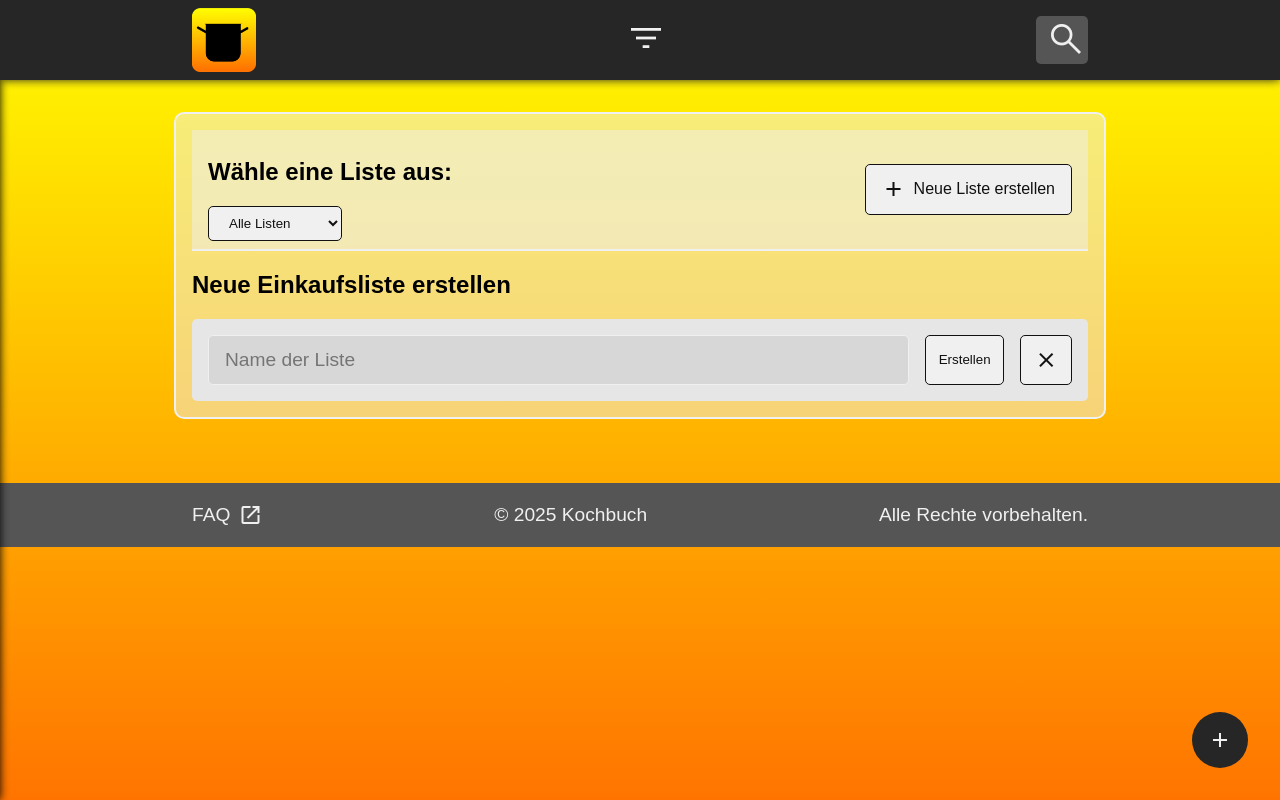
After one commit to jan-albrecht05/Kochbuch-DB, a PHP site: page /pages/einkaufsliste.php?list=new in a window 1280 px wide. The commit adds this page. Run offline with PHP 8.4, Linux system fonts and the light colour scheme; the visitor is signed in with stand-in values (Sample User, id 1); data comes from the database, SQL or seed files in the repository.

Commit message:
starting on the shopping list

```diff
--- a/assets/css/heading.css
+++ b/assets/css/heading.css
@@ -263,5 +263,6 @@ a.sidebar-link span:first-child{
     #sidebar{
         width: 100%;
         padding-top: 3rem;
+        height: 94lvh;
     }
 }
--- /dev/null
+++ b/assets/css/listen.css
@@ -0,0 +1,79 @@
+#top-bar{
+    display: flex;
+    justify-content: space-between;
+    align-items: center;
+    padding: 0.5rem 1rem;
+    background-color: var(--bg-color-transparent);
+    border-bottom: 2px solid var(--bg-color);
+}
+#new-list-btn{
+    padding: .8rem 1rem;
+    background-color: var(--bg-color);
+    color: var(--text-color);
+    text-decoration: none;
+    border-radius: 5px;
+    border: 1px solid var(--text-color);
+}
+select{
+    padding: 0.5rem 1rem;
+    border: 1px solid var(--bg-color);
+    border-radius: 5px;
+    background-color: var(--bg-color);
+    color: var(--text-color);
+    border: 1px solid var(--text-color);
+}
+#new-list-btn span:first-child{
+    margin-right: .5rem;
+}
+#new-list-form{
+    display: flex;
+    gap: 1rem;
+    padding: 1rem;
+    background-color: var(--lightgrey);
+    border-radius: 5px;
+}
+#new-list-form input[type="text"]{
+    padding: 0.5rem 1rem;
+    border: 1px solid var(--bg-color);
+    border-radius: 5px;
+    background-color: var(--lightgrey2);
+    color: var(--text-color);
+    width: calc(100% - 1rem);
+}
+#new-list-form button{
+    padding: .6rem .8rem;
+    background-color: var(--bg-color);
+    color: var(--text-color);
+    border: 1px solid var(--text-color);
+    border-radius: 5px;
+    cursor: pointer;
+}
+#add-item-btn{
+    position: fixed;
+    z-index: 1000;
+    display: flex;
+    bottom: 0;
+    right: 0;
+    margin-right: 2rem;
+    margin-bottom: 2rem;
+    padding: 1rem;
+    border-radius: 50%;
+    background-color: var(--grey);
+    color: var(--bg-color);
+    border: none;
+}
+@media (max-width: 600px) {
+    #new-list-btn {
+        font-size: 80%;
+    }
+    #new-list-form {
+        flex-direction: column;
+    }
+    #new-list-form input[type="text"] {
+        width: auto;
+    }
+    #add-item-btn{
+        margin-bottom: 1rem;
+        margin-right: 1rem;
+    }
+}
--- a/pages/admin-panel.php
+++ b/pages/admin-panel.php
@@ -12,9 +12,11 @@
     <link rel="stylesheet" href="../assets/css/main.css">
     <link rel="stylesheet" href="../assets/css/root.css">
     <link rel="stylesheet" href="../assets/css/heading.css">
+    <link rel="stylesheet" href="../assets/css/footer.css">
     <link rel="stylesheet" href="../assets/css/admin.css">
     <link rel="stylesheet" href="https://fonts.googleapis.com/css2?family=Material+Symbols+Outlined"/>
     <script src="../assets/js/heading.js"></script>
+    <script src="../assets/js/footer.js"></script>
 </head>
 <body>
 <?php
@@ -442,5 +444,8 @@ if ($_SERVER['REQUEST_METHOD'] === 'POST' && isset($_POST['edit_user'])) {
             ?>
         </details>
     </div>
+    <div id="footer">
+        <!-- Code gets injected by heading.js -->
+    </div
 </body>
 </html>
--- /dev/null
+++ b/pages/einkaufsliste.php
@@ -0,0 +1,139 @@
+<?php
+session_start();
+
+// Include database connection
+$usersdb = new SQLite3("../assets/db/users.db");
+$user_id = $_SESSION['user_id'];
+
+// Check if user is logged in
+if (!isset($user_id)) {
+    header("Location: login.php?redirect=einkaufsliste.php");
+    exit;
+
+}?>
+<!DOCTYPE html>
+<html lang="de">
+<head>
+    <meta charset="UTF-8">
+    <meta name="viewport" content="width=device-width, initial-scale=1.0">
+    <meta property="og:title" content="Home - Kochbuch" />
+    <meta property="og:description" content="Ein digitales Kochbuch, in das jeder seine Lieblingsrezepte hinzufügen kann." />
+    <meta property="og:image" content="../assets/icons/Topficon.png" />
+    <meta property="og:url" content="https://mein-kochbuch-free.nf" />
+    <meta property="og:type" content="website" />
+    <meta property="og:site_name" content="Home - Kochbuch" />
+    <title>Einkaufsliste - Kochbuch</title>
+    <link rel="icon" href="../assets/icons/Topficon.png">
+    <link rel="stylesheet" href="../assets/css/root.css">
+    <link rel="stylesheet" href="../assets/css/main.css">
+    <link rel="stylesheet" href="../assets/css/listen.css">
+    <link rel="stylesheet" href="../assets/css/heading.css">
+    <link rel="stylesheet" href="../assets/css/footer.css">
+    <link rel="stylesheet" href="https://fonts.googleapis.com/css2?family=Material+Symbols+Outlined" />
+    <script src="../assets/js/horizontal_scroll.js" defer></script>
+    <script>
+        var isLoggedIn = <?php echo isset($_SESSION['user_id']) ? 'true' : 'false'; ?>;
+    </script>
+    <script src="../assets/js/heading.js" defer></script>
+    <script src="../assets/js/footer.js" defer></script>
+</head>
+<body>
+    <div id="heading">
+        <!-- Code gets injected by heading.js -->
+    </div>
+    <div id="sidebar">
+        <!-- Code gets injected by heading.js -->
+    </div>
+    <div id="main">
+        <div id="top-bar">
+            <div id="left">
+                <h2>Wähle eine Liste aus:</h2>
+                <select id="list-select" onchange="location = this.value;">
+                    <?php
+                    $lists = $usersdb->query("SELECT * FROM shopping_lists WHERE user_id = $user_id");
+                    $hasLists = false;
+                    $listsArray = [];
+                    while ($list = $lists->fetchArray(SQLITE3_ASSOC)) {
+                        $hasLists = true;
+                        $listsArray[] = $list;
+                    }
+                    if (!$hasLists) {
+                        echo "<option disabled>Keine Listen gefunden</option>";
+                    } else {
+                        echo "<option value='einkaufsliste.php'>Alle Listen</option>";
+                        foreach ($listsArray as $list) {
+                            $selected = (isset($_GET['list']) && $_GET['list'] == $list['id']) ? 'selected' : '';
+                            echo "<option value='einkaufsliste.php?list={$list['id']}' $selected>{$list['name']}</option>";
+                        }
+                    }
+                    ?>
+                </select>
+            </div>
+            <div id="right">
+                <a href="einkaufsliste.php?list=new" id="new-list-btn" class="center">
+                    <span class="material-symbols-outlined">add</span>
+                    <span>Neue Liste erstellen</span>
+                </a>
+            </div>
+        </div>
+        <div id="list-container">
+            <?php
+            if (isset($_GET['list']) && $_GET['list'] == 'new') {
+                echo '<h2>Neue Einkaufsliste erstellen</h2>';
+                echo '<form method="POST" id="new-list-form">';
+                echo '  <input type="text" name="list_name" placeholder="Name der Liste" required>';
+                echo '  <input type="hidden" name="timecode" value"<?php echo time(); ?>';
+                echo '  <input type="hidden" name="user_id" value="' . $user_id . '">';
+                echo '  <button type="submit">Erstellen</button>';
+                echo '  <button type="button" class="center" onclick="location.href=\'einkaufsliste.php\'"><span class="material-symbols-outlined">close</span></button>';
+                echo '</form>';
+                if ($_SERVER['REQUEST_METHOD'] === 'POST' && isset($_POST['list_name'])) {
+                    $list_name = SQLite3::escapeString($_POST['list_name']);
+                    $stmt = $usersdb->prepare("INSERT INTO shopping_lists (name, user_id, created_at) VALUES (:name, :user_id, :timecode)");
+                    $stmt->bindValue(':name', $list_name, SQLITE3_TEXT);
+                    $stmt->bindValue(':user_id', $user_id, SQLITE3_INTEGER);
+                    $stmt->bindValue(':timecode', time(), SQLITE3_INTEGER);
+
+                    if ($stmt->execute()) {
+                        header("Location: einkaufsliste.php?list=" . $usersdb->lastInsertRowID());
+                        exit;
+                    } else {
+                        echo "<p>Fehler beim Erstellen der Liste.</p>";
+                    }
+                }
+            } elseif (isset($_GET['list'])) {
+                $list_id = intval($_GET['list']);
+                $list = $usersdb->querySingle("SELECT * FROM shopping_lists WHERE id = $list_id AND user_id = $user_id", true);
+                if ($list) {
+                    echo "<h2>{$list['name']}</h2>";
+                    // Display items in the list
+                    $items = $usersdb->query("SELECT * FROM Einkaufsliste WHERE list_id = $list_id");
+                    while ($item = $items->fetchArray(SQLITE3_ASSOC)) {
+                        echo "<div class='item'>{$item['name']} <span class='quantity'>({$item['quantity']})</span></div>";
+                    }
+                } else {
+                    echo "<h2>Liste nicht gefunden</h2>";
+                }
+            } else {
+                echo '<h2>Meine Einkaufsliste</h2>';
+                // Display all lists
+                foreach ($listsArray as $list) {
+                    echo "<div class='list-item'><a href='einkaufsliste.php?list={$list['id']}'>{$list['name']}</a></div>";
+                }
+            }
+            ?>
+        </div>
+    </div>
+    <button id="add-item-btn" class="center">
+        <span class="material-symbols-outlined">add</span>
+    </button>
+    <div id="add-item-popup">
+        <form>
+
+        </form>
+    </div>
+    <div id="footer">
+        <!-- Code gets injected by footer.js -->
+    </div>
+</body>
+</html>
--- a/pages/profil.php
+++ b/pages/profil.php
@@ -5,6 +5,11 @@ session_start();
 $usersdb = new SQLite3("../assets/db/users.db");
 $user_id = $_SESSION['user_id'];
 
+// Check if user is logged in
+if (!isset($user_id)) {
+    header("Location: login.php?redirect=profil.php");
+    exit;
+}
 // Redirect to meineRezepte if no query is set or query is invalid
 $allowed_queries = ['meineRezepte', 'bookmarks', 'settings'];
 $query = isset($_GET['query']) ? $_GET['query'] : '';
```
Also changed, not shown: assets/css/gericht.css (+9 -7 lines), assets/db/gerichte.db, assets/db/users.db.
